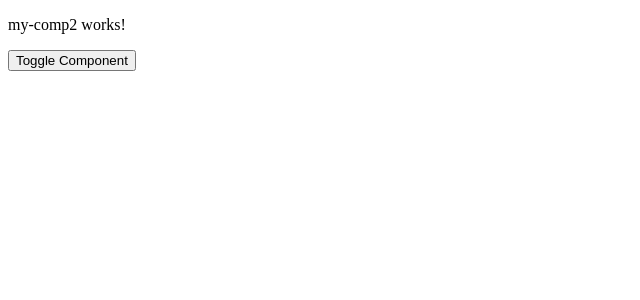
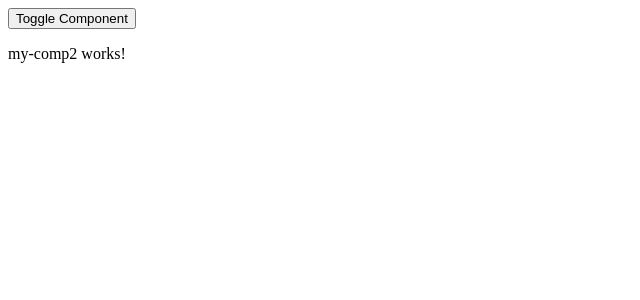
Before and after one commit to Marcin0207/angular2, an Angular app: page / in a window 1280 px wide. Shown: the top 300 px of the page, without its empty margins (0-640 px from the left). Built offline with nearby package versions, Linux system fonts and the light colour scheme.

Commit message:
zad2 z zmiana kolejności wyświetlania

```diff
--- a/src/app/app.component.html
+++ b/src/app/app.component.html
@@ -1,2 +1,2 @@
+<button type ="button" (click) = "toggleExists() ">Toggle Component</button>
 <app-my-comp2 *ngIf="exists"></app-my-comp2>
-<button type ="button" (click) = "toggleExists() ">Toggle Component</button>
```
